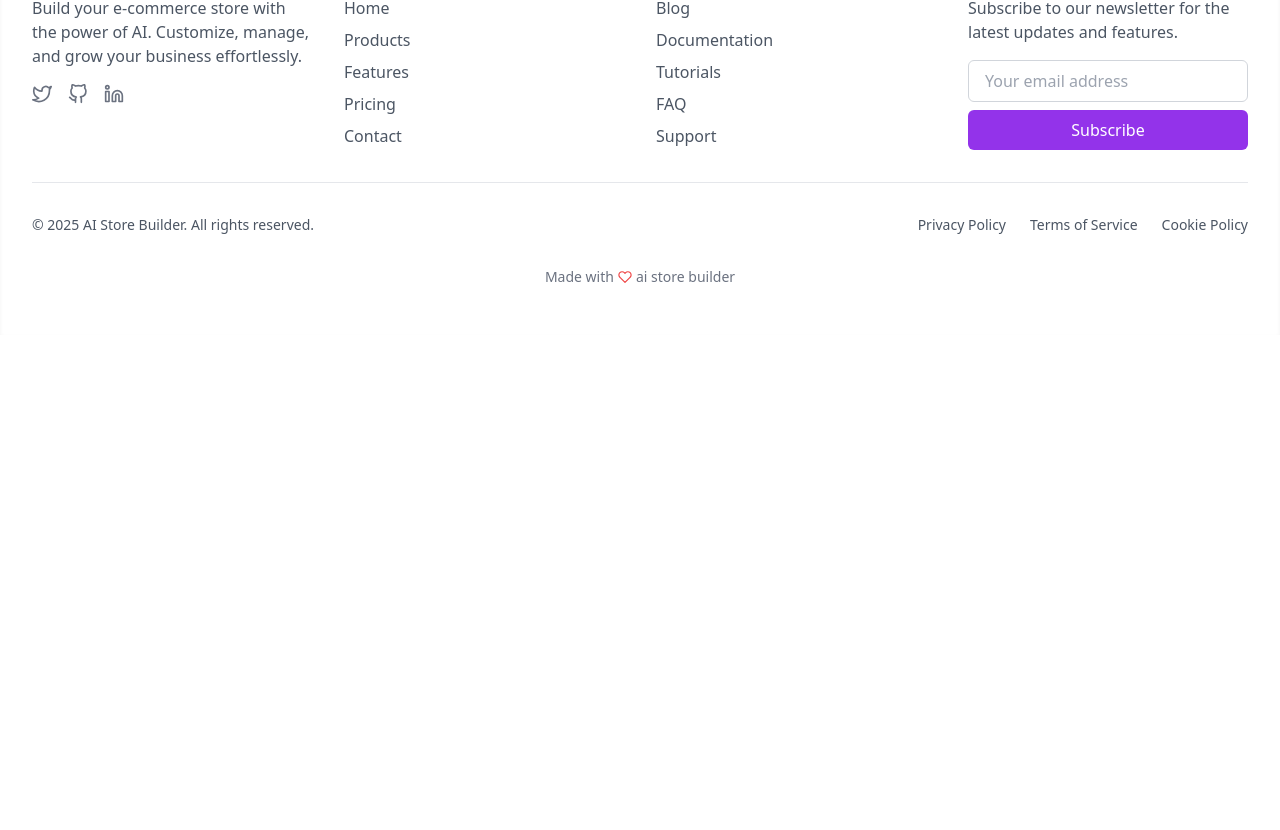
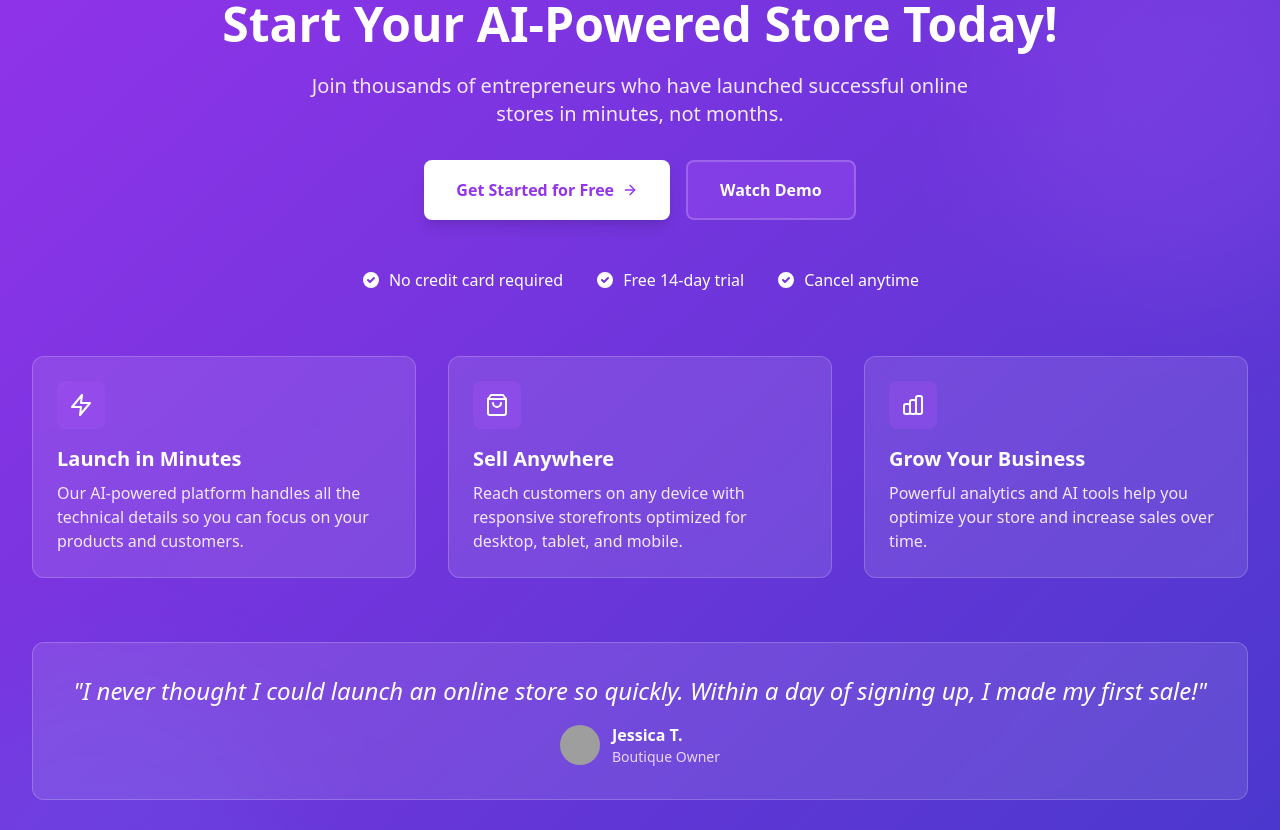
Before and after one commit to zobirofkir/wee-build-frontend, a React (Create React App) app: page / in a window 1280 px wide. Shown: the part 7810-8640 px from the top of the page. Before the commit the page ends 8145 px from the top, so only its background shows below. Built offline with nearby package versions, Linux system fonts and the light colour scheme; grey boxes are pictures that could not be loaded.

Commit message:
create call to action component

```diff
--- a/src/App.js
+++ b/src/App.js
@@ -1,4 +1,5 @@
 import './App.css';
+import CallToActionComponent from './component/home/call-to-action-component';
 import DemoStoreComponent from './component/home/demo-store-component';
 import FaqComponent from './component/home/faq-component';
 import FeatureComponent from './component/home/feature-component';
@@ -23,6 +24,8 @@ function App() {
       <TestimonialComponent />
 
       <FaqComponent />
+
+      <CallToActionComponent />
     </div>
   );
 }
--- /dev/null
+++ b/src/component/home/call-to-action-component.js
@@ -0,0 +1,176 @@
+import React from "react";
+import { FiArrowRight, FiShoppingBag, FiZap } from "react-icons/fi";
+
+const CallToActionComponent = () => {
+  return (
+    <section className="py-16 md:py-24 bg-gradient-to-br from-purple-600 to-indigo-700 dark:from-purple-700 dark:to-indigo-900">
+      <div className="max-w-7xl mx-auto px-4 sm:px-6 lg:px-8 relative z-10">
+        {/* Background Elements */}
+        <div className="absolute inset-0 z-0 overflow-hidden">
+          <div className="absolute -top-24 -right-24 w-96 h-96 bg-purple-500 dark:bg-purple-600 rounded-full opacity-20 blur-3xl"></div>
+          <div className="absolute -bottom-24 -left-24 w-96 h-96 bg-indigo-500 dark:bg-indigo-600 rounded-full opacity-20 blur-3xl"></div>
+        </div>
+
+        <div className="relative z-10">
+          {/* Main Content */}
+          <div className="text-center mb-12">
+            <h2 className="text-3xl md:text-5xl font-bold text-white mb-6 leading-tight">
+              Start Your AI-Powered Store Today!
+            </h2>
+            <p className="max-w-2xl mx-auto text-lg md:text-xl text-purple-100 mb-8">
+              Join thousands of entrepreneurs who have launched successful
+              online stores in minutes, not months.
+            </p>
+
+            {/* CTA Buttons */}
+            <div className="flex flex-col sm:flex-row justify-center gap-4 mb-12">
+              <a
+                href="#signup"
+                className="inline-flex items-center justify-center px-8 py-4 bg-white hover:bg-gray-100 dark:bg-gray-800 dark:hover:bg-gray-700 text-purple-600 dark:text-purple-400 font-bold rounded-lg transition-all duration-300 transform hover:scale-105 shadow-lg"
+              >
+                Get Started for Free
+                <FiArrowRight className="ml-2" />
+              </a>
+              <a
+                href="#demo"
+                className="inline-flex items-center justify-center px-8 py-4 bg-purple-500 bg-opacity-30 hover:bg-opacity-40 dark:bg-opacity-20 dark:hover:bg-opacity-30 text-white font-bold rounded-lg transition-all duration-300 border-2 border-white border-opacity-20"
+              >
+                Watch Demo
+              </a>
+            </div>
+
+            {/* Trust Indicators */}
+            <div className="flex flex-wrap justify-center items-center gap-x-8 gap-y-4 text-white">
+              <div className="flex items-center">
+                <svg
+                  className="w-5 h-5 mr-2"
+                  fill="currentColor"
+                  viewBox="0 0 20 20"
+                >
+                  <path
+                    fillRule="evenodd"
+                    d="M10 18a8 8 0 100-16 8 8 0 000 16zm3.707-9.293a1 1 0 00-1.414-1.414L9 10.586 7.707 9.293a1 1 0 00-1.414 1.414l2 2a1 1 0 001.414 0l4-4z"
+                    clipRule="evenodd"
+                  />
+                </svg>
+                <span className="text-sm md:text-base">
+                  No credit card required
+                </span>
+              </div>
+              <div className="flex items-center">
+                <svg
+                  className="w-5 h-5 mr-2"
+                  fill="currentColor"
+                  viewBox="0 0 20 20"
+                >
+                  <path
+                    fillRule="evenodd"
+                    d="M10 18a8 8 0 100-16 8 8 0 000 16zm3.707-9.293a1 1 0 00-1.414-1.414L9 10.586 7.707 9.293a1 1 0 00-1.414 1.414l2 2a1 1 0 001.414 0l4-4z"
+                    clipRule="evenodd"
+                  />
+                </svg>
+                <span className="text-sm md:text-base">Free 14-day trial</span>
+              </div>
+              <div className="flex items-center">
+                <svg
+                  className="w-5 h-5 mr-2"
+                  fill="currentColor"
+                  viewBox="0 0 20 20"
+                >
+                  <path
+                    fillRule="evenodd"
+                    d="M10 18a8 8 0 100-16 8 8 0 000 16zm3.707-9.293a1 1 0 00-1.414-1.414L9 10.586 7.707 9.293a1 1 0 00-1.414 1.414l2 2a1 1 0 001.414 0l4-4z"
+                    clipRule="evenodd"
+                  />
+                </svg>
+                <span className="text-sm md:text-base">Cancel anytime</span>
+              </div>
+            </div>
+          </div>
+
+          {/* Feature Highlights */}
+          <div className="grid grid-cols-1 md:grid-cols-3 gap-8 mt-16">
+            <div className="bg-white dark:bg-gray-800 bg-opacity-10 dark:bg-opacity-10 backdrop-blur-sm rounded-xl p-6 border border-white border-opacity-20 text-white">
+              <div className="w-12 h-12 bg-purple-500 bg-opacity-30 rounded-lg flex items-center justify-center mb-4">
+                <FiZap className="h-6 w-6 text-white" />
+              </div>
+              <h3 className="text-xl font-bold mb-2">Launch in Minutes</h3>
+              <p className="text-purple-100">
+                Our AI-powered platform handles all the technical details so you
+                can focus on your products and customers.
+              </p>
+            </div>
+            <div className="bg-white dark:bg-gray-800 bg-opacity-10 dark:bg-opacity-10 backdrop-blur-sm rounded-xl p-6 border border-white border-opacity-20 text-white">
+              <div className="w-12 h-12 bg-purple-500 bg-opacity-30 rounded-lg flex items-center justify-center mb-4">
+                <FiShoppingBag className="h-6 w-6 text-white" />
+              </div>
+              <h3 className="text-xl font-bold mb-2">Sell Anywhere</h3>
+              <p className="text-purple-100">
+                Reach customers on any device with responsive storefronts
+                optimized for desktop, tablet, and mobile.
+              </p>
+            </div>
+            <div className="bg-white dark:bg-gray-800 bg-opacity-10 dark:bg-opacity-10 backdrop-blur-sm rounded-xl p-6 border border-white border-opacity-20 text-white">
+              <div className="w-12 h-12 bg-purple-500 bg-opacity-30 rounded-lg flex items-center justify-center mb-4">
+                <svg
+                  className="h-6 w-6 text-white"
+                  fill="none"
+                  stroke="currentColor"
+                  viewBox="0 0 24 24"
+                  xmlns="http://www.w3.org/2000/svg"
+                >
+                  <path
+                    strokeLinecap="round"
+                    strokeLinejoin="round"
+                    strokeWidth={2}
+                    d="M9 19v-6a2 2 0 00-2-2H5a2 2 0 00-2 2v6a2 2 0 002 2h2a2 2 0 002-2zm0 0V9a2 2 0 012-2h2a2 2 0 012 2v10m-6 0a2 2 0 002 2h2a2 2 0 002-2m0 0V5a2 2 0 012-2h2a2 2 0 012 2v14a2 2 0 01-2 2h-2a2 2 0 01-2-2z"
+                  />
+                </svg>
+              </div>
+              <h3 className="text-xl font-bold mb-2">Grow Your Business</h3>
+              <p className="text-purple-100">
+                Powerful analytics and AI tools help you optimize your store and
+                increase sales over time.
+              </p>
+            </div>
+          </div>
+
+          {/* Testimonial Quote */}
+          <div className="mt-16 bg-white dark:bg-gray-800 bg-opacity-10 dark:bg-opacity-10 backdrop-blur-sm rounded-xl p-8 border border-white border-opacity-20 text-center">
+            <blockquote className="text-xl md:text-2xl font-medium text-white italic mb-4">
+              "I never thought I could launch an online store so quickly. Within
+              a day of signing up, I made my first sale!"
+            </blockquote>
+            <div className="flex items-center justify-center">
+              <img
+                src="https://randomuser.me/api/portraits/women/68.jpg"
+                alt="Customer"
+                className="w-10 h-10 rounded-full mr-3"
+              />
+              <div className="text-left">
+                <p className="font-semibold text-white">Jessica T.</p>
+                <p className="text-sm text-purple-200">Boutique Owner</p>
+              </div>
+            </div>
+          </div>
+
+          {/* Final CTA */}
+          <div className="mt-16 text-center">
+            <h3 className="text-2xl md:text-3xl font-bold text-white mb-6">
+              Ready to transform your e-commerce business?
+            </h3>
+            <a
+              href="#signup"
+              className="inline-flex items-center justify-center px-8 py-4 bg-white hover:bg-gray-100 dark:bg-gray-800 dark:hover:bg-gray-700 text-purple-600 dark:text-purple-400 font-bold rounded-lg transition-all duration-300 transform hover:scale-105 shadow-lg"
+            >
+              Start Your Free Trial
+              <FiArrowRight className="ml-2" />
+            </a>
+          </div>
+        </div>
+      </div>
+    </section>
+  );
+};
+
+export default CallToActionComponent;
```
